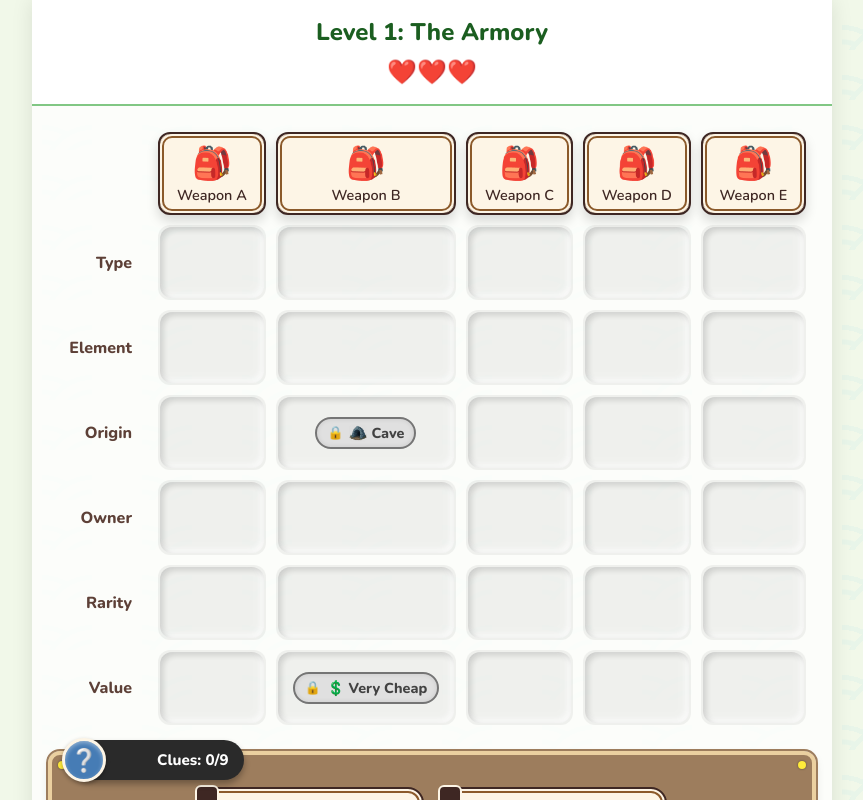
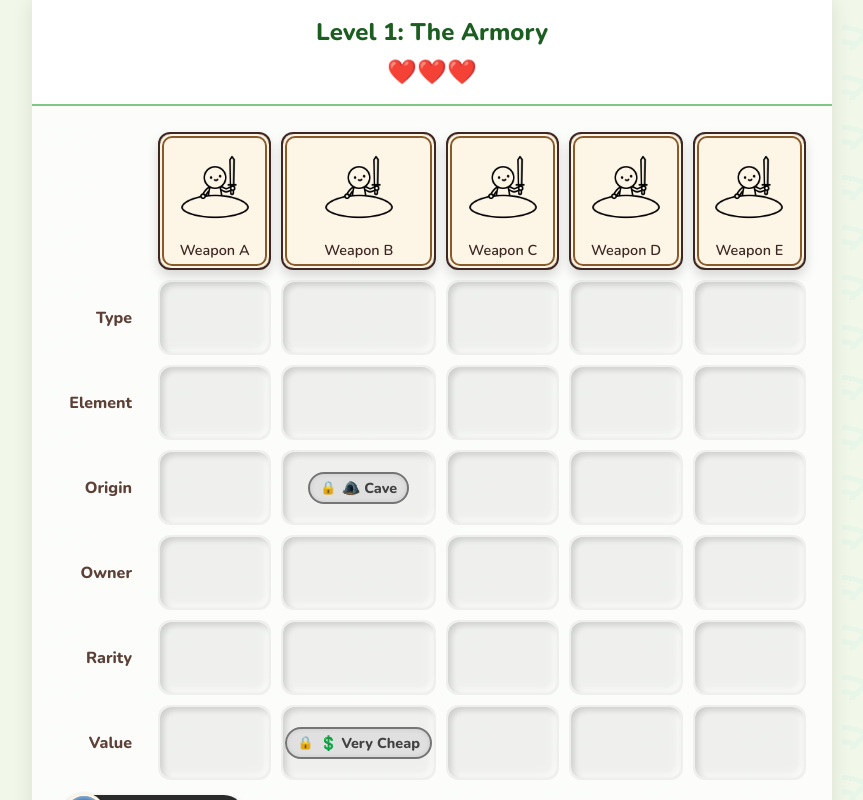
Before and after one commit to Feltoo/Profile-Match, a React (Vite) app: page / in a window 1280 px wide. Shown: the top 800 px of the page, without its empty margins (208-1071 px from the left). Built offline with nearby package versions, Linux system fonts and the light colour scheme.

Commit message:
Add custom generic weapon icon to represent abstract positions

```diff
--- a/src/App.css
+++ b/src/App.css
@@ -79,7 +79,7 @@
   display: block;
   margin: 0 auto 0.5rem auto;
   border-radius: 8px;
-  background-color: rgba(255, 255, 255, 0.5); /* subtle background for the images */
+  mix-blend-mode: multiply;
 }
 
 .cat-emoji {
--- a/src/data/level.js
+++ b/src/data/level.js
@@ -2,11 +2,11 @@ export const level1 = {
   id: 1,
   title: "Level 1: The Armory",
   entities: [
-    { id: 'pos_a', label: 'Weapon A', emoji: '🎒' },
-    { id: 'pos_b', label: 'Weapon B', emoji: '🎒' },
-    { id: 'pos_c', label: 'Weapon C', emoji: '🎒' },
-    { id: 'pos_d', label: 'Weapon D', emoji: '🎒' },
-    { id: 'pos_e', label: 'Weapon E', emoji: '🎒' },
+    { id: 'pos_a', label: 'Weapon A', image: '/assets/generic_weapon_icon.png' },
+    { id: 'pos_b', label: 'Weapon B', image: '/assets/generic_weapon_icon.png' },
+    { id: 'pos_c', label: 'Weapon C', image: '/assets/generic_weapon_icon.png' },
+    { id: 'pos_d', label: 'Weapon D', image: '/assets/generic_weapon_icon.png' },
+    { id: 'pos_e', label: 'Weapon E', image: '/assets/generic_weapon_icon.png' },
   ],
   categories: [
     {
```
Also changed, not shown: public/assets/generic_weapon_icon.png (added).
